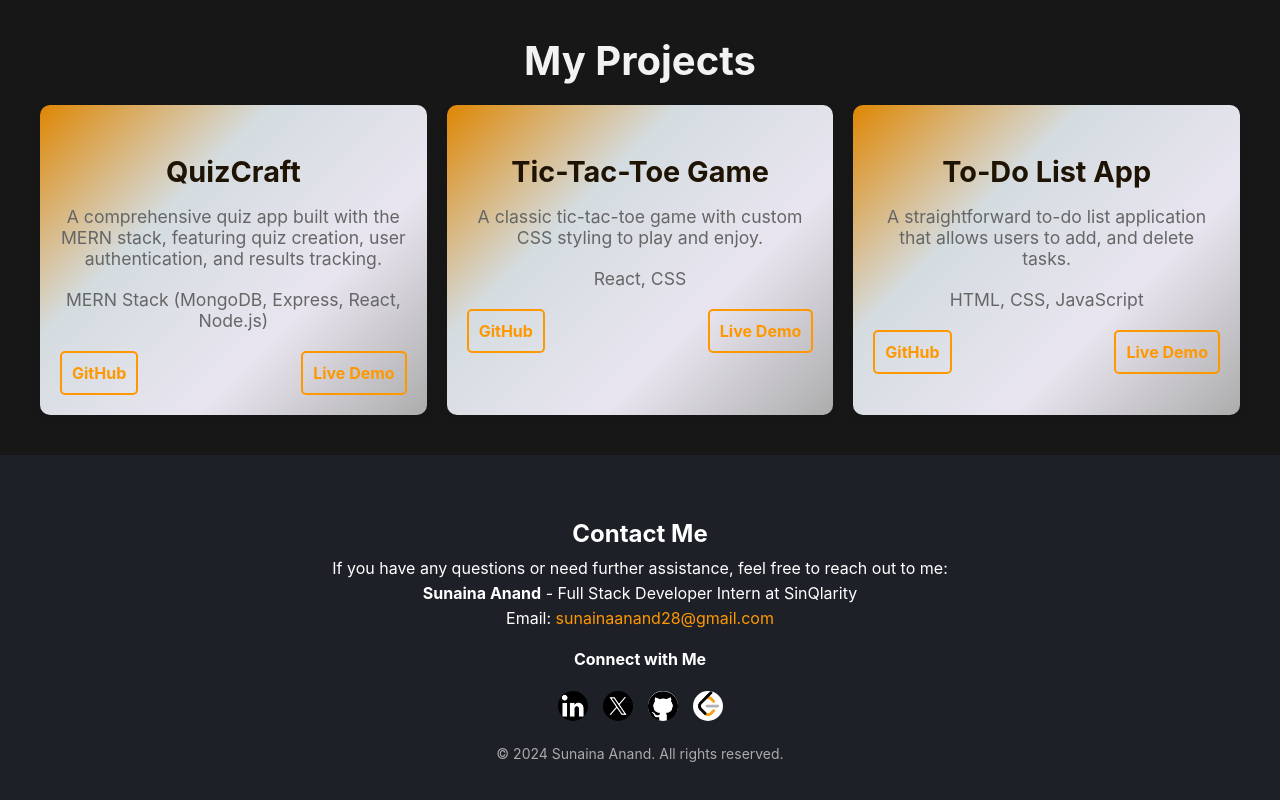
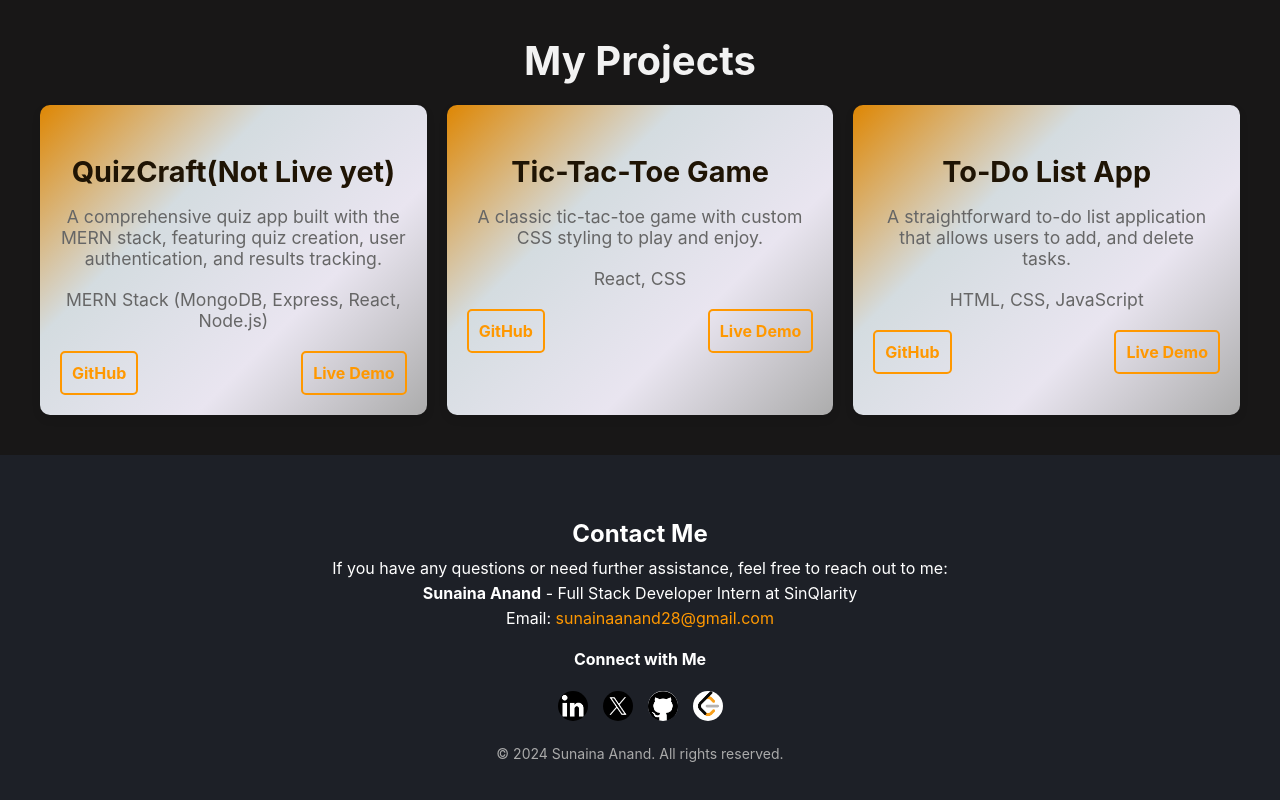
Before and after one commit to SunainaAnand28/My-Portfolio, a React (Create React App) app in the folder my-portfolio/: page / in a window 1280 px wide. Shown: the part 2441-3241 px from the top of the page. Built offline with nearby package versions, Linux system fonts and the light colour scheme.

Commit message:
Updated project status

```diff
--- a/my-portfolio/src/components/Projects.jsx
+++ b/my-portfolio/src/components/Projects.jsx
@@ -4,7 +4,7 @@ import '../styles/Projects.css';
 const Projects = () => {
   const projectData = [
     {
-      title: "QuizCraft",
+      title: "QuizCraft(Not Live yet) ",
       description: "A comprehensive quiz app built with the MERN stack, featuring quiz creation, user authentication, and results tracking.",
       techStack: "MERN Stack (MongoDB, Express, React, Node.js)",
       githubLink: "https://github.com/SunainaAnand28/QuizCraft-MERN-Quiz-App",
```
